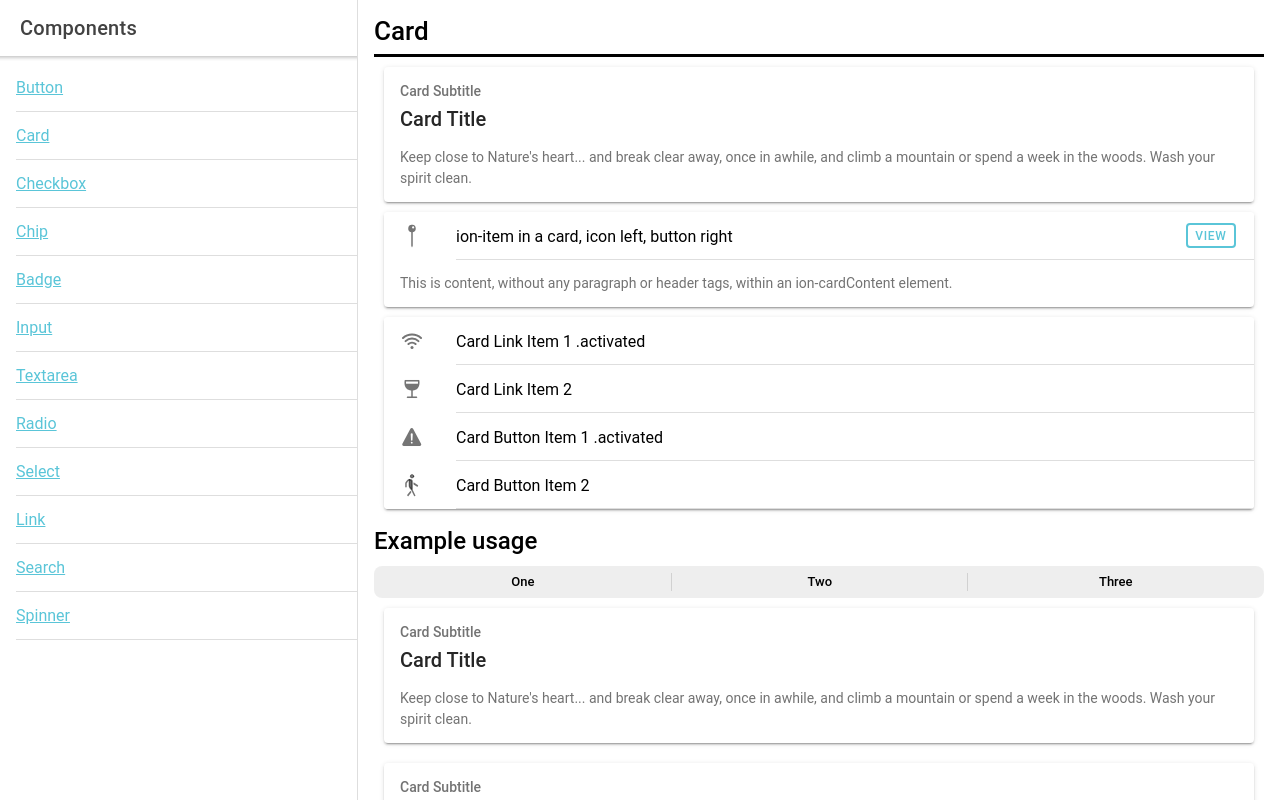
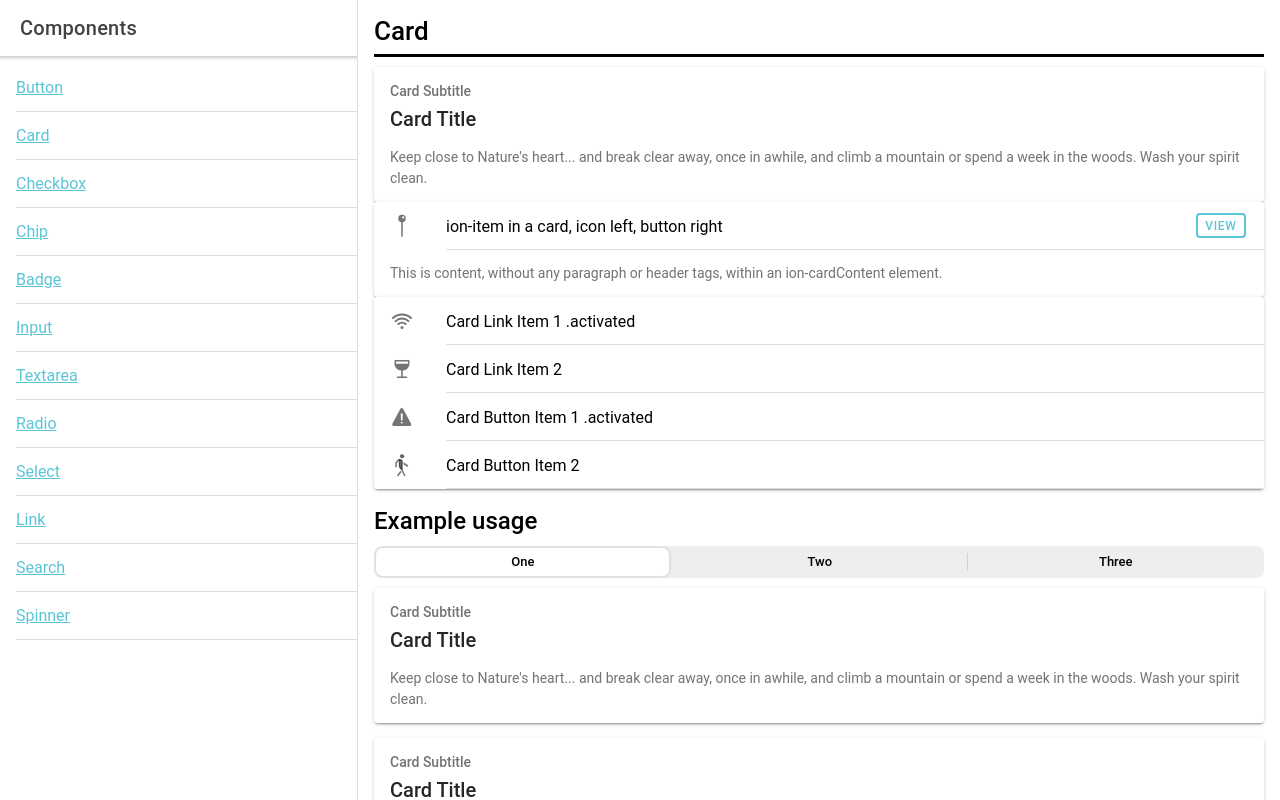
Before and after one commit to o-t-w/ionic-component-lib, a React (Create React App) app: page /card in a window 1280 px wide. Built offline with nearby package versions, Linux system fonts and the light colour scheme.

Commit message:
makes the card colCount segment/tabs component highlight the right button

```diff
--- a/src/components/Card.tsx
+++ b/src/components/Card.tsx
@@ -73,7 +73,8 @@ const Card = props => {
       <h2>Example usage</h2>
 
       <IonSegment
-        class="ios"
+        value={String(colCount)}
+        class="mb10"
         mode="ios"
         onIonChange={e => console.log("Segment selected", e.detail.value)}
       >
@@ -81,18 +82,14 @@ const Card = props => {
           mode="ios"
           checked
           onClick={() => setColCount(1)}
-          value="one"
+          value="1"
         >
           <IonLabel>One</IonLabel>
         </IonSegmentButton>
-        <IonSegmentButton mode="ios" onClick={() => setColCount(2)} value="two">
+        <IonSegmentButton mode="ios" onClick={() => setColCount(2)} value="2">
           <IonLabel>Two</IonLabel>
         </IonSegmentButton>
-        <IonSegmentButton
-          mode="ios"
-          onClick={() => setColCount(3)}
-          value="three"
-        >
+        <IonSegmentButton mode="ios" onClick={() => setColCount(3)} value="3">
           <IonLabel>Three</IonLabel>
         </IonSegmentButton>
       </IonSegment>
--- a/src/index.css
+++ b/src/index.css
@@ -76,6 +76,10 @@ ion-anchor {
   text-decoration: underline;
 }
 
+ion-card {
+  margin: 0 !important;
+}
+
 /* utilities */
 
 .mt10 {
@@ -100,6 +104,7 @@ ion-anchor {
 
 .cols-2 {
   display: grid;
+  grid-gap: 15px;
   grid-template-columns: 1fr 1fr;
 }
 
@@ -109,6 +114,10 @@ ion-anchor {
 
 .p10 {
   padding: 10px;
+}
+
+.mb10 {
+  margin-bottom: 10px;
 }
 
 .mt0 {
```
